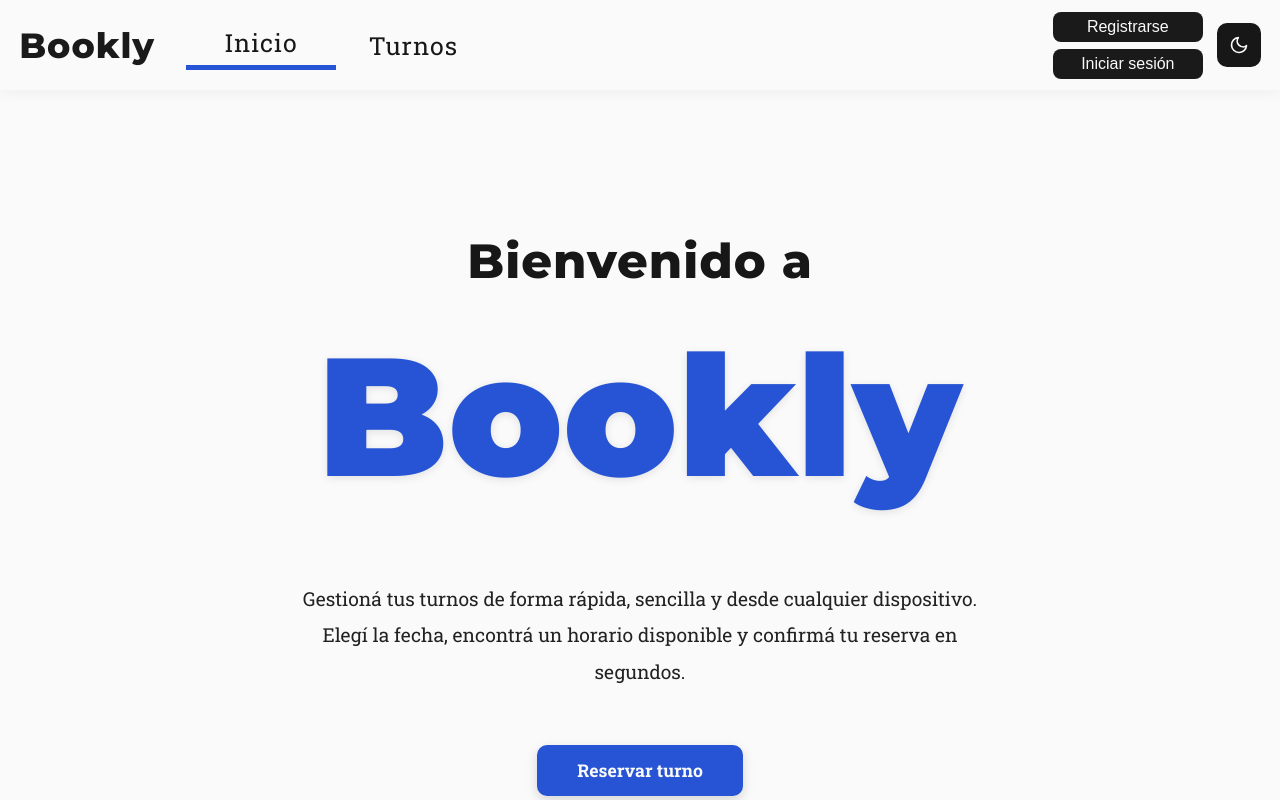
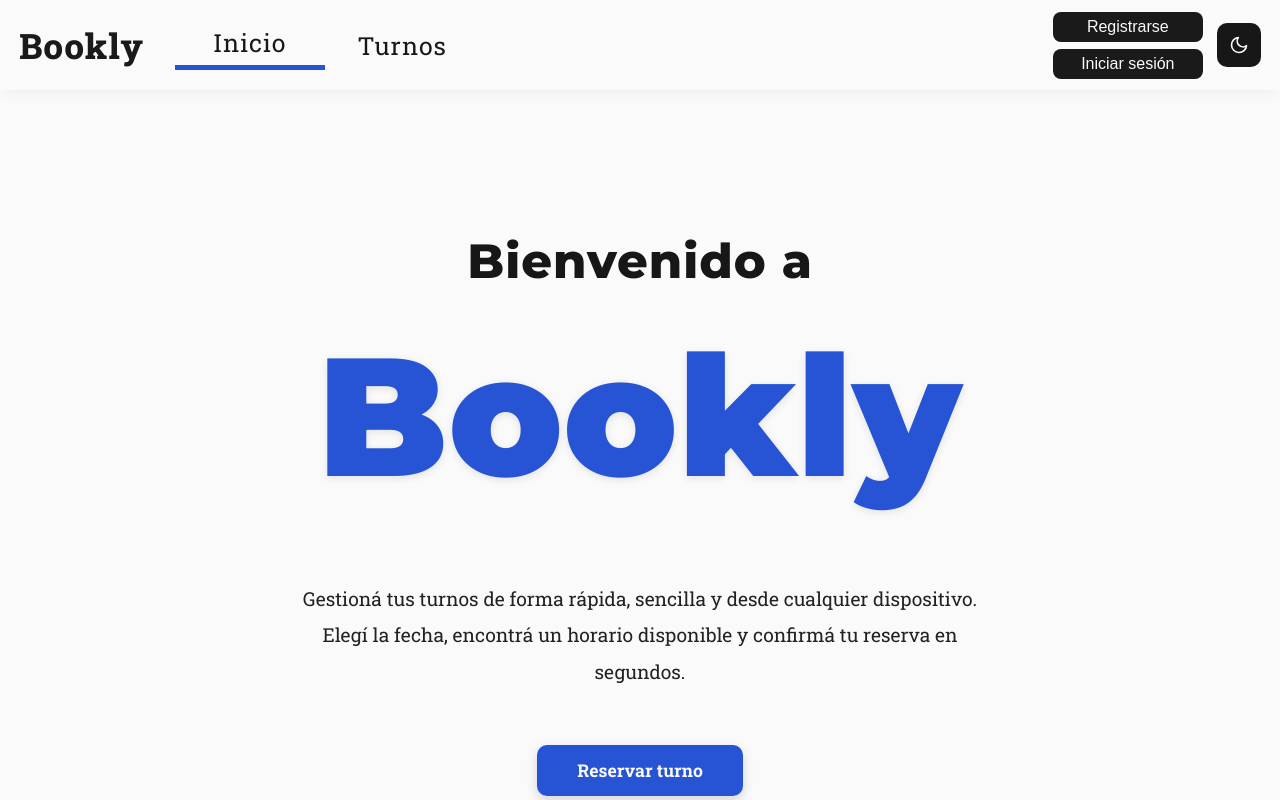
Before and after one commit to gaitanmatias/UTN_FINAL_PROJECT--FRONTEND, a React (Vite) app: page / in a window 1280 px wide. Shown: the top 800 px of the page. Built offline with nearby package versions, Linux system fonts and the light colour scheme; no server answers.

Commit message:
fix(seo): corrige semántica de encabezados evitando H1 duplicados

```diff
--- a/src/components/NavBar/NavBar.jsx
+++ b/src/components/NavBar/NavBar.jsx
@@ -30,7 +30,7 @@ export default function NavBar() {
       {/* Topbar: logo + (tema + hamburguesa) */}
       <div className="navbar__topbar">
         <div className="navbar__brand" onClick={() => navigate("/")}>
-          <h1 className="navbar__logo">Bookly</h1>
+          <span className="navbar__logo">Bookly</span>
         </div>
 
         <div className="navbar__actions">
--- a/src/pages/NotFoundPage/NotFoundPage.jsx
+++ b/src/pages/NotFoundPage/NotFoundPage.jsx
@@ -16,7 +16,7 @@ export default function NotFoundPage() {
       {/* Topbar: logo + (tema + hamburguesa) */}
       <div className="navbar__topbar">
         <div className="navbar__brand" onClick={() => navigate("/")}>
-          <h1 className="navbar__logo">Bookly</h1>
+          <span className="navbar__logo">Bookly</span>
         </div>
         </div>
       </nav>
```
